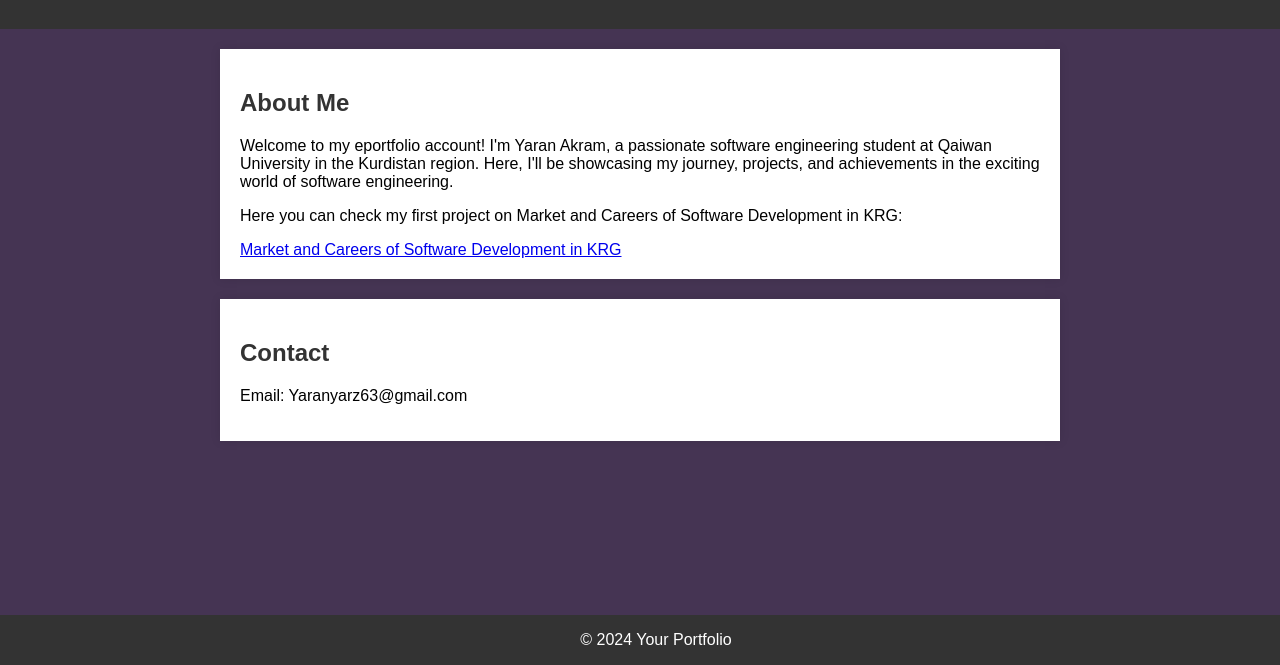
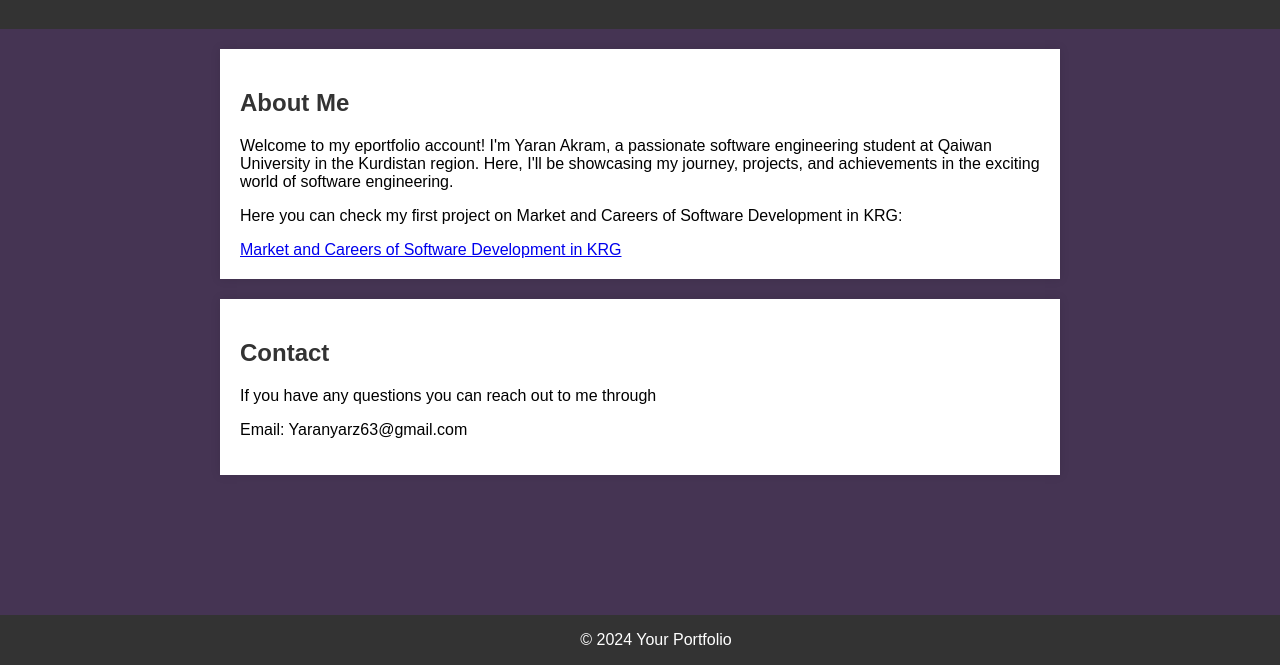
Before and after one commit to WoJ0/WoJ0.github.io, a plain HTML site: page index.html in a window 1280 px wide. Shown: the part 135-800 px from the top of the page. Drawn offline with Linux system fonts and the light colour scheme.

Commit message:
index.html

```diff
--- a/index.html
+++ b/index.html
@@ -67,6 +67,9 @@
 
     <section>
         <h2>Contact</h2>
+
+        <p> If you have any questions you can reach out to me through </p>
+
         <p>Email: Yaranyarz63@gmail.com </p>
 
 
```
